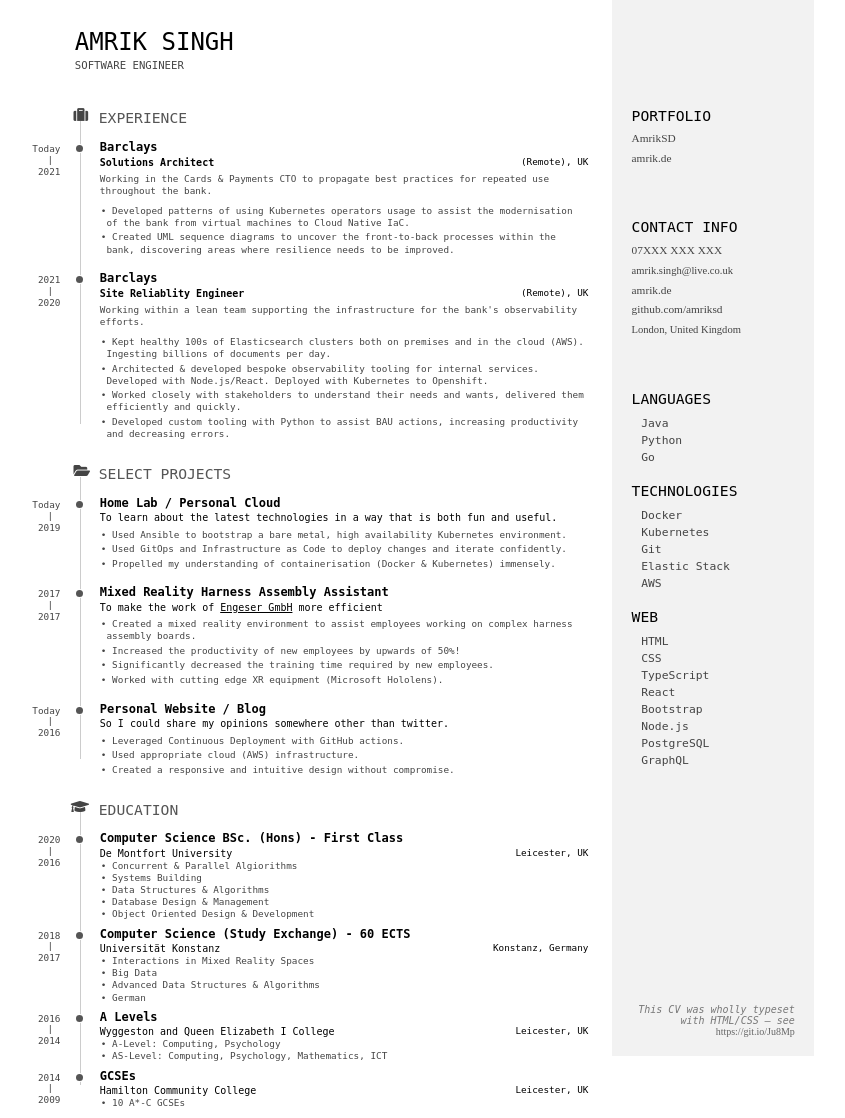
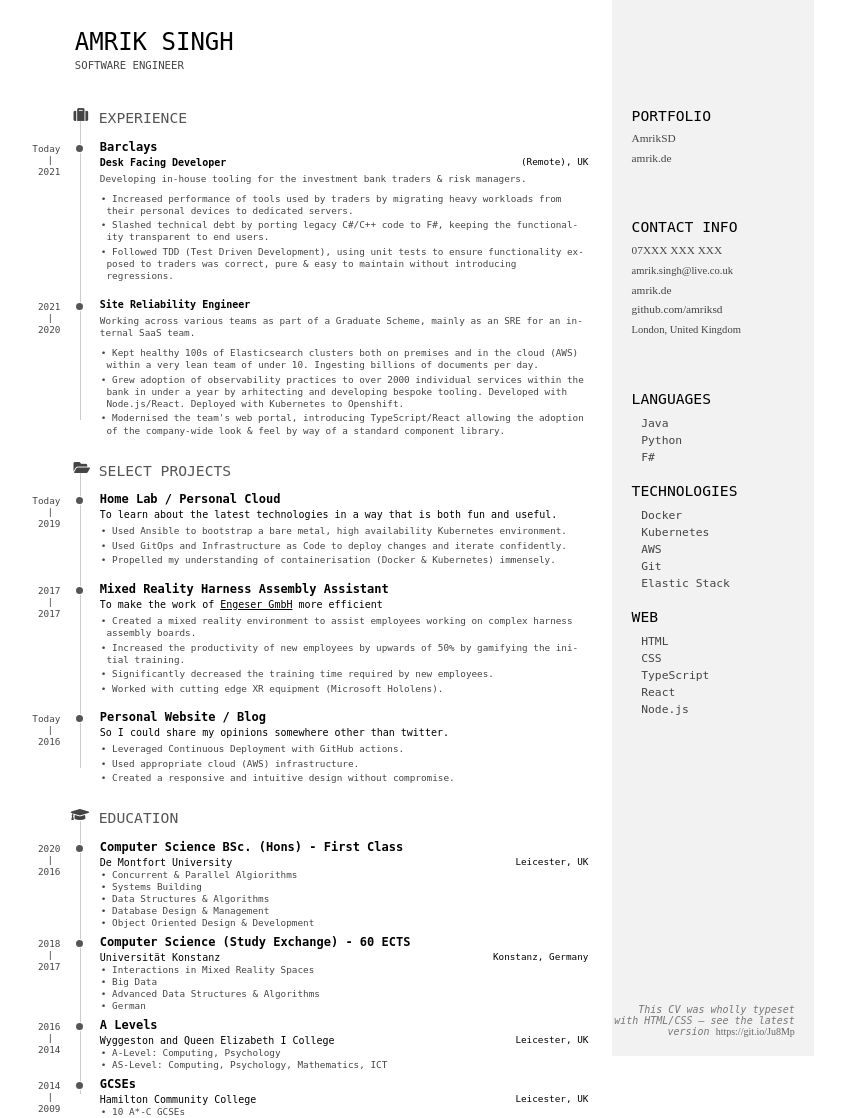
Before and after one commit to ArjG/ArjData, a Jekyll site: the page built from cv.html, in a window 1280 px wide. Shown: the whole page, without its empty margins (234-1079 px from the left). Built offline with Jekyll 4.4.1, drawn with Linux system fonts in a browser that asks for light colours; nearby versions of some CDN libraries.

Commit message:
Update CV

```diff
--- a/cv.html
+++ b/cv.html
@@ -31,18 +31,19 @@ permalink: /cv/
           <div class="details">
             <header>
               <h3><span class="iconify-inline" data-icon="simple-icons:barclays" style="color: #00aeef;"></span> Barclays</h3>
-              <span class="place">Solutions Architect</span>
+              <span class="place">Desk Facing Developer</span>
               <span class="location">(Remote), UK</span>
             </header>
             <div>
               <span>
-                Working in the Cards & Payments CTO to propagate best practices for repeated use throughout the bank.
+                Developing in-house tooling for the investment bank traders &amp; risk managers.
               </span>
               <ul>
-                <li>Developed patterns of using Kubernetes operators usage to assist the modernisation of the bank from virtual machines to Cloud Native IaC.</li>
-                <li>Created UML sequence diagrams to uncover the front-to-back processes within the bank, discovering areas where resilience needs to be improved.</li>
+                <li>Increased performance of tools used by traders by migrating heavy workloads from their personal devices to dedicated servers.</li>
+                <li>Slashed technical debt by porting legacy C#/C++ code to F#, keeping the functionality transparent to end users.</li>
+                <li>Followed TDD (Test Driven Development), using unit tests to ensure functionality exposed to traders was correct, pure &amp; easy to maintain without introducing regressions.</li>
               </ul>
-              </div>
+            </div>
           </div>
         </section>
         <section class="blocks work">
@@ -53,19 +54,16 @@ permalink: /cv/
           </div>
           <div class="details">
             <header>
-              <h3><span class="iconify-inline" data-icon="simple-icons:barclays" style="color: #00aeef;"></span> Barclays</h3>
-              <span class="place">Site Reliablity Engineer</span>
-              <span class="location">(Remote), UK</span>
+              <span class="place">Site Reliability Engineer</span>
             </header>
             <div>
               <span>
-                Working within a lean team supporting the infrastructure for the bank's observability efforts.
+                Working across various teams as part of a Graduate Scheme, mainly as an SRE for an internal SaaS team.
               </span>
               <ul>
-                <li>Kept healthy 100s of Elasticsearch clusters both on premises and in the cloud (AWS). Ingesting billions of documents per day.</li>
-                <li>Architected &amp; developed bespoke observability tooling for internal services. Developed with Node.js/React. Deployed with Kubernetes to Openshift.</li>
-                <li>Worked closely with stakeholders to understand their needs and wants, delivered them efficiently and quickly.</li>
-                <li>Developed custom tooling with Python to assist BAU actions, increasing productivity and decreasing errors.</li>
+                <li>Kept healthy 100s of Elasticsearch clusters both on premises and in the cloud (AWS) within a very lean team of under 10. Ingesting billions of documents per day.</li>
+                <li>Grew adoption of observability practices to over 2000 individual services within the bank in under a year by arhitecting and developing bespoke tooling. Developed with Node.js/React. Deployed with Kubernetes to Openshift.</li>
+                <li>Modernised the team's web portal, introducing TypeScript/React allowing the adoption of the company-wide look & feel by way of a standard component library.</li>
               </ul>
               </div>
           </div>
@@ -109,7 +107,7 @@ permalink: /cv/
             <div>
               <ul>
                 <li>Created a mixed reality environment to assist employees working on complex harness assembly boards.</li>
-                <li>Increased the productivity of new employees by upwards of 50%!</li>
+                <li>Increased the productivity of new employees by upwards of 50% by gamifying the initial training.</li>
                 <li>Significantly decreased the training time required by new employees.</li>
                 <li>Worked with cutting edge XR equipment (Microsoft Hololens).</li>
               </ul>
@@ -256,7 +254,7 @@ permalink: /cv/
         <ul>
           <li><span class="iconify-inline" data-icon="logos:java" ></span><span>Java</span></li>
           <li><span class="iconify-inline" data-icon="logos:python" ></span><span>Python</span></li>
-          <li><span class="iconify-inline" data-icon="logos:gopher" ></span><span>Go</span></li>
+          <li><span class="iconify-inline" data-icon="logos:fsharp" ></span><span>F#</span></li>
         </ul>
         <h1>
          Technologies
@@ -264,9 +262,9 @@ permalink: /cv/
         <ul>
           <li><span class="iconify-inline" data-icon="logos:docker-icon"></span><span>Docker</span></li>
           <li><span class="iconify-inline" data-icon="logos:kubernetes"></span><span>Kubernetes</span></li>
+          <li><span class="iconify-inline" data-icon="logos:aws"></span><span>AWS</span></li>
           <li><span class="iconify" data-icon="logos:git-icon"></span><span>Git</span></li>
           <li><span class="iconify-inline" data-icon="vscode-icons:file-type-elastic"></span><span>Elastic Stack</span></li>
-          <li><span class="iconify-inline" data-icon="logos:aws"></span><span>AWS</span></li>
         </ul>
         <h1>
           Web
@@ -276,14 +274,11 @@ permalink: /cv/
           <li><span class="iconify-inline" data-icon="logos:css-3"></span><span>CSS</span></li>
           <li><span class="iconify-inline" data-icon="logos:typescript-icon"></span><span>TypeScript</span></li>
           <li><span class="iconify-inline" data-icon="logos:react"></span><span>React</span></li>
-          <li><span class="iconify-inline" data-icon="logos:bootstrap"></span><span>Bootstrap</span></li>
           <li><span class="iconify-inline" data-icon="logos:nodejs-icon"></span><span>Node.js</span></li>
-          <li><span class="iconify-inline" data-icon="logos:postgresql"></span><span>PostgreSQL</span></li>
-          <li><span class="iconify-inline" data-icon="logos:graphql"></span><span>GraphQL</span></li>
         </ul>
       </div>
       <div class="side-block" id="disclaimer">
-        This CV was wholly typeset with HTML/CSS &mdash; see <code href="https://git.io/Ju8Mp">https://git.io/Ju8Mp</code>
+        This CV was wholly typeset with HTML/CSS &mdash; see the latest version <code href="https://git.io/Ju8Mp">https://git.io/Ju8Mp</code>
       </div>
     </aside>
   </body>
```
